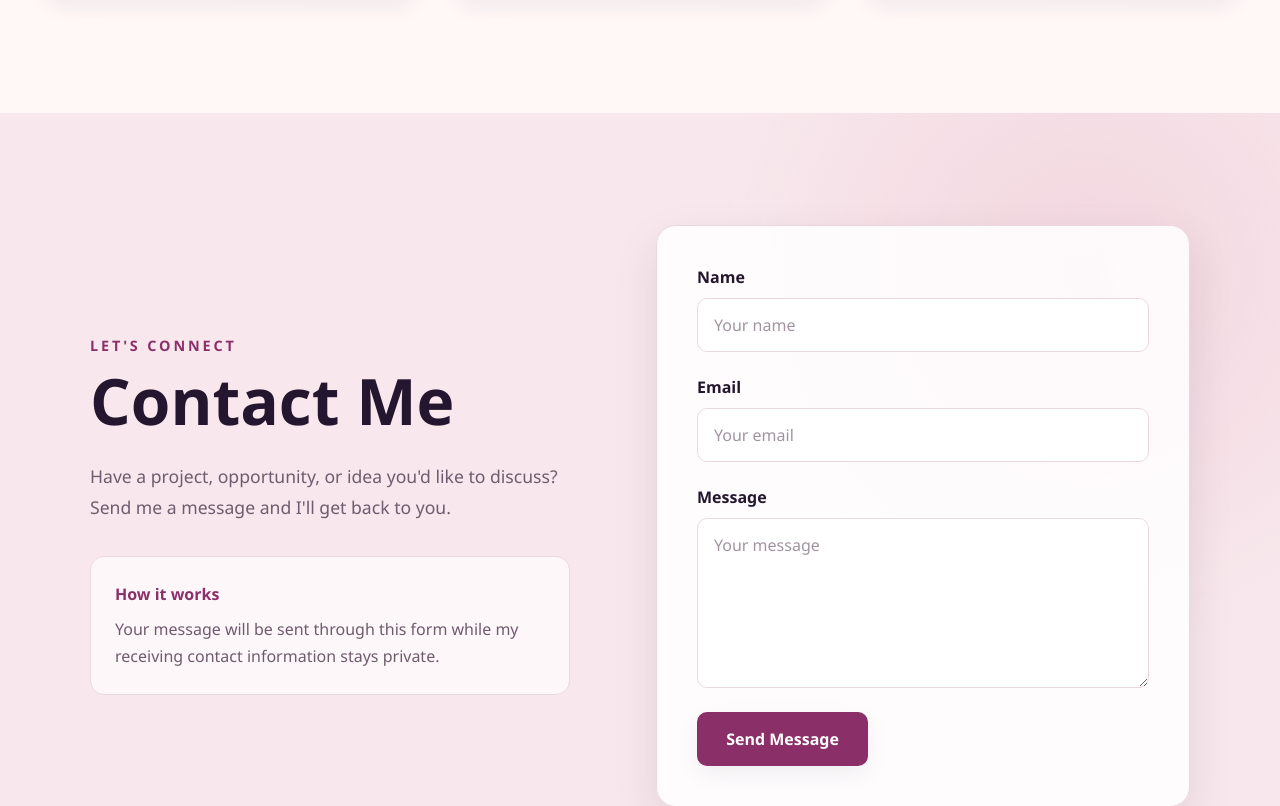
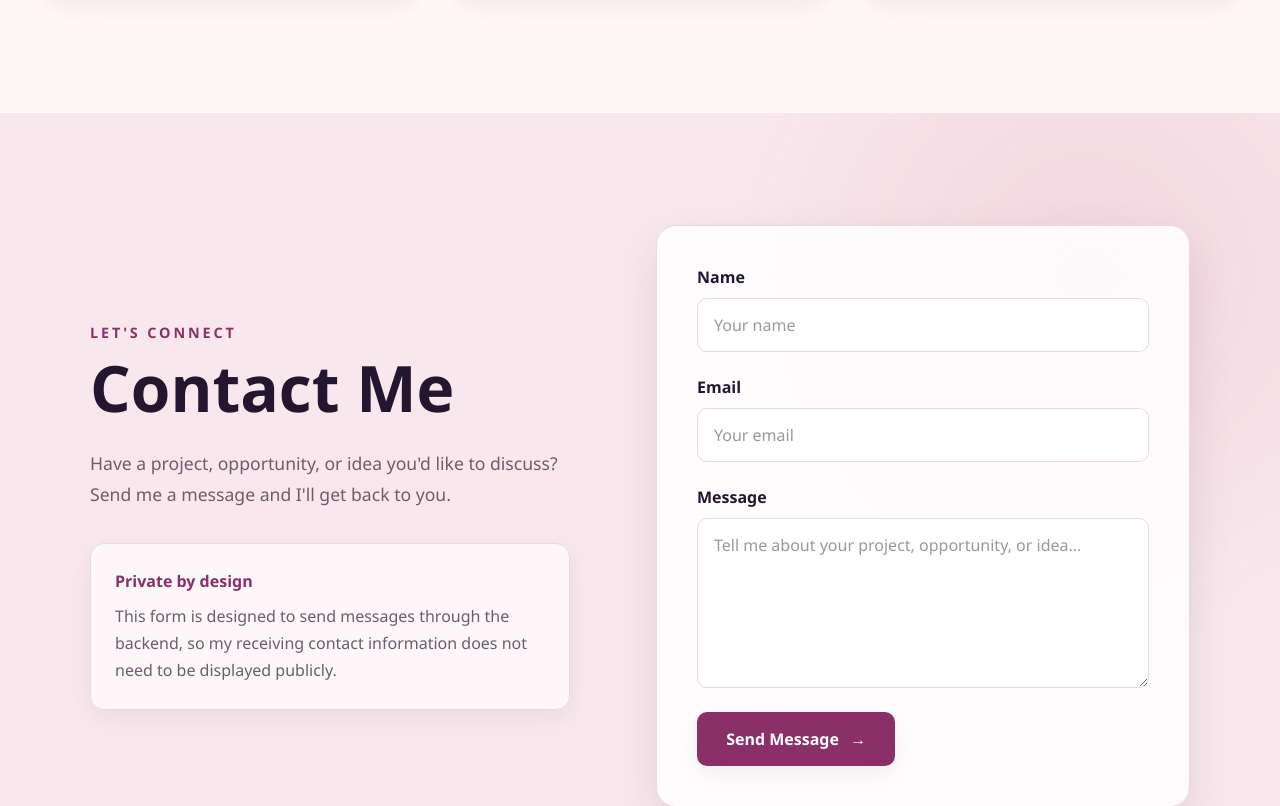
Before and after one commit to EvaArbo/fullstack-portfolio, a React app in the folder frontend/: page / in a window 1280 px wide. Shown: the part 2584-3390 px from the top of the page. Built offline with nearby package versions, Linux system fonts and the light colour scheme; the HTML template or start-up script is replaced by a standard one.

Commit message:
Added live animations and active navigation

```diff
--- a/frontend/src/components/Contact.css
+++ b/frontend/src/components/Contact.css
@@ -1,5 +1,9 @@
 .contact {
   padding: 7rem 2rem;
+
+  position: relative;
+
+  overflow: hidden;
 
   background:
     radial-gradient(
@@ -10,17 +14,36 @@
     var(--soft-pink);
 }
 
+
+/* MAIN LAYOUT */
+
 .contact-content {
   max-width: 1100px;
+
   margin: 0 auto;
 
   display: grid;
+
   grid-template-columns: 1fr 1.1fr;
 
   gap: 5rem;
 
   align-items: center;
 }
+
+
+/*
+  Reveal adds a wrapper around both
+  columns. This lets each wrapper fill
+  its side of the grid properly.
+*/
+
+.contact-content > .reveal {
+  width: 100%;
+}
+
+
+/* LEFT SIDE */
 
 .contact-info {
   max-width: 480px;
@@ -35,6 +58,7 @@
   font-weight: 700;
 
   text-transform: uppercase;
+
   letter-spacing: 0.18rem;
 }
 
@@ -43,7 +67,9 @@
 
   color: var(--text-primary);
 
-  font-size: clamp(2.8rem, 5vw, 4rem);
+  font-size:
+    clamp(2.8rem, 5vw, 4rem);
+
   line-height: 1.1;
 }
 
@@ -53,20 +79,47 @@
   color: var(--text-secondary);
 
   font-size: 1.1rem;
+
   line-height: 1.8;
 }
+
+
+/* PRIVACY NOTE */
 
 .contact-note {
   padding: 1.5rem;
 
-  background-color: rgba(255, 255, 255, 0.65);
+  position: relative;
 
-  border: 1px solid var(--border);
+  background-color:
+    rgba(255, 255, 255, 0.65);
+
+  border:
+    1px solid var(--border);
+
   border-radius: 14px;
 
   color: var(--text-secondary);
 
   line-height: 1.7;
+
+  box-shadow:
+    var(--shadow-small);
+
+  transition:
+    transform 0.35s ease,
+    box-shadow 0.35s ease,
+    border-color 0.35s ease;
+}
+
+.contact-note:hover {
+  transform: translateY(-4px);
+
+  border-color:
+    rgba(139, 47, 104, 0.25);
+
+  box-shadow:
+    var(--shadow-medium);
 }
 
 .contact-note-title {
@@ -77,16 +130,52 @@
   font-weight: 700;
 }
 
+
+/* FORM CARD */
+
 .contact-form-container {
   padding: 2.5rem;
 
-  background-color: rgba(255, 255, 255, 0.85);
+  position: relative;
 
-  border: 1px solid var(--border);
+  background-color:
+    rgba(255, 255, 255, 0.85);
+
+  border:
+    1px solid var(--border);
+
   border-radius: 20px;
 
-  box-shadow: var(--shadow-medium);
+  box-shadow:
+    var(--shadow-medium);
+
+  transition:
+    transform 0.4s
+      cubic-bezier(0.16, 1, 0.3, 1),
+    box-shadow 0.4s ease,
+    border-color 0.4s ease;
 }
+
+
+/*
+  :focus-within becomes active whenever
+  any input or textarea INSIDE the card
+  currently has focus.
+*/
+
+.contact-form-container:focus-within {
+  transform: translateY(-5px);
+
+  border-color:
+    rgba(139, 47, 104, 0.32);
+
+  box-shadow:
+    0 26px 60px
+    rgba(36, 22, 46, 0.14);
+}
+
+
+/* FORM */
 
 .contact-form {
   display: flex;
@@ -94,6 +183,9 @@
 
   gap: 1.5rem;
 }
+
+
+/* FORM GROUP */
 
 .form-group {
   display: flex;
@@ -106,7 +198,26 @@
   color: var(--text-primary);
 
   font-weight: 600;
+
+  transition:
+    color 0.3s ease,
+    transform 0.3s ease;
 }
+
+
+/*
+  When an input inside this group
+  receives focus, the label reacts too.
+*/
+
+.form-group:focus-within label {
+  color: var(--primary);
+
+  transform: translateX(4px);
+}
+
+
+/* INPUTS */
 
 .form-group input,
 .form-group textarea {
@@ -115,23 +226,32 @@
   padding: 0.95rem 1rem;
 
   background-color: var(--surface);
+
   color: var(--text-primary);
 
-  border: 1px solid var(--border);
+  border:
+    1px solid var(--border);
+
   border-radius: 10px;
 
   font: inherit;
 
   transition:
     border-color 0.3s ease,
-    box-shadow 0.3s ease;
+    box-shadow 0.3s ease,
+    transform 0.3s ease,
+    background-color 0.3s ease;
 }
 
 .form-group input::placeholder,
 .form-group textarea::placeholder {
   color: var(--text-secondary);
+
   opacity: 0.65;
 }
+
+
+/* ACTIVE FIELD */
 
 .form-group input:focus,
 .form-group textarea:focus {
@@ -139,9 +259,27 @@
 
   border-color: var(--primary);
 
+  background-color:
+    rgba(255, 255, 255, 0.98);
+
   box-shadow:
-    0 0 0 3px rgba(139, 47, 104, 0.12);
+    0 0 0 4px
+    rgba(139, 47, 104, 0.1);
+
+  transform: translateY(-2px);
 }
+
+
+/* VALID FIELD */
+
+.form-group input:not(:placeholder-shown):valid,
+.form-group textarea:not(:placeholder-shown):valid {
+  border-color:
+    rgba(139, 47, 104, 0.45);
+}
+
+
+/* MESSAGE */
 
 .form-group textarea {
   min-height: 170px;
@@ -149,15 +287,31 @@
   resize: vertical;
 }
 
+
+/* BUTTON */
+
 .contact-button {
   align-self: flex-start;
 
+  display: inline-flex;
+  align-items: center;
+  justify-content: center;
+
+  gap: 0.7rem;
+
   padding: 0.9rem 1.7rem;
 
+  position: relative;
+
+  overflow: hidden;
+
   background-color: var(--primary);
+
   color: white;
 
-  border: 2px solid var(--primary);
+  border:
+    2px solid var(--primary);
+
   border-radius: 10px;
 
   font: inherit;
@@ -165,7 +319,8 @@
 
   cursor: pointer;
 
-  box-shadow: var(--shadow-small);
+  box-shadow:
+    var(--shadow-small);
 
   transition:
     background-color 0.3s ease,
@@ -174,23 +329,124 @@
     box-shadow 0.3s ease;
 }
 
+
+/* BUTTON SHINE */
+
+.contact-button::before {
+  content: "";
+
+  position: absolute;
+
+  top: 0;
+  left: -130%;
+
+  width: 80%;
+  height: 100%;
+
+  background:
+    linear-gradient(
+      110deg,
+      transparent,
+      rgba(255, 255, 255, 0.25),
+      transparent
+    );
+
+  transform:
+    skewX(-20deg);
+
+  transition:
+    left 0.55s ease;
+}
+
+.contact-button:hover::before {
+  left: 150%;
+}
+
 .contact-button:hover {
-  background-color: var(--primary-dark);
-  border-color: var(--primary-dark);
+  background-color:
+    var(--primary-dark);
 
-  transform: translateY(-3px);
+  border-color:
+    var(--primary-dark);
 
-  box-shadow: var(--shadow-medium);
+  transform:
+    translateY(-4px);
+
+  box-shadow:
+    var(--shadow-medium);
 }
+
+.contact-button:active {
+  transform:
+    translateY(-1px)
+    scale(0.98);
+}
+
+
+/* BUTTON ARROW */
+
+.contact-button-arrow {
+  display: inline-block;
+
+  transition:
+    transform 0.3s
+    cubic-bezier(0.16, 1, 0.3, 1);
+}
+
+.contact-button:hover
+.contact-button-arrow {
+  transform:
+    translateX(5px);
+}
+
+
+/* STATUS */
 
 .contact-status {
   margin-top: 1.5rem;
 
+  padding: 0.9rem 1rem;
+
   color: var(--primary);
 
+  background-color:
+    var(--soft-pink);
+
+  border:
+    1px solid var(--border);
+
+  border-radius: 10px;
+
   text-align: center;
+
   font-weight: 600;
+
+  animation:
+    contact-status-enter
+    0.5s
+    cubic-bezier(0.16, 1, 0.3, 1);
 }
+
+@keyframes contact-status-enter {
+  from {
+    opacity: 0;
+
+    transform:
+      translateY(12px)
+      scale(0.97);
+  }
+
+  to {
+    opacity: 1;
+
+    transform:
+      translateY(0)
+      scale(1);
+  }
+}
+
+
+/* TABLET */
 
 @media (max-width: 850px) {
   .contact-content {
@@ -208,9 +464,13 @@
   }
 }
 
+
+/* PHONE */
+
 @media (max-width: 600px) {
   .contact {
-    padding: 5rem 1.5rem;
+    padding:
+      5rem 1.5rem;
   }
 
   .contact-form-container {
@@ -221,3 +481,35 @@
     width: 100%;
   }
 }
+
+
+/* ACCESSIBILITY */
+
+@media (
+  prefers-reduced-motion: reduce
+) {
+  .contact-note,
+  .contact-form-container,
+  .form-group label,
+  .form-group input,
+  .form-group textarea,
+  .contact-button,
+  .contact-button::before,
+  .contact-button-arrow,
+  .contact-status {
+    transition: none;
+
+    animation: none;
+  }
+
+  .contact-note:hover,
+  .contact-form-container:focus-within,
+  .form-group input:focus,
+  .form-group textarea:focus,
+  .contact-button:hover,
+  .contact-button:active,
+  .contact-button:hover
+  .contact-button-arrow {
+    transform: none;
+  }
+}
--- a/frontend/src/components/Contact.jsx
+++ b/frontend/src/components/Contact.jsx
@@ -18,6 +18,10 @@ function Contact() {
       ...formData,
       [name]: value,
     })
+
+    if (status) {
+      setStatus("")
+    }
   }
 
   function handleSubmit(event) {
@@ -25,13 +29,9 @@ function Contact() {
 
     console.log(formData)
 
-    setStatus("Message ready to send!")
-
-    setFormData({
-      name: "",
-      email: "",
-      message: "",
-    })
+    setStatus(
+      "Form validated ✓ Sending will be connected when the Flask backend is added.",
+    )
   }
 
   return (
@@ -58,12 +58,13 @@ function Contact() {
 
             <div className="contact-note">
               <p className="contact-note-title">
-                How it works
+                Private by design
               </p>
 
               <p>
-                Your message will be sent through this form while my receiving
-                contact information stays private.
+                This form is designed to send messages through the backend,
+                so my receiving contact information does not need to be
+                displayed publicly.
               </p>
             </div>
           </div>
@@ -120,7 +121,7 @@ function Contact() {
                 <textarea
                   id="message"
                   name="message"
-                  placeholder="Your message"
+                  placeholder="Tell me about your project, opportunity, or idea..."
                   value={formData.message}
                   onChange={handleChange}
                   required
@@ -131,12 +132,24 @@ function Contact() {
                 className="contact-button"
                 type="submit"
               >
-                Send Message
+                <span>
+                  Send Message
+                </span>
+
+                <span
+                  className="contact-button-arrow"
+                  aria-hidden="true"
+                >
+                  →
+                </span>
               </button>
             </form>
 
             {status && (
-              <p className="contact-status">
+              <p
+                className="contact-status"
+                role="status"
+              >
                 {status}
               </p>
             )}
```
